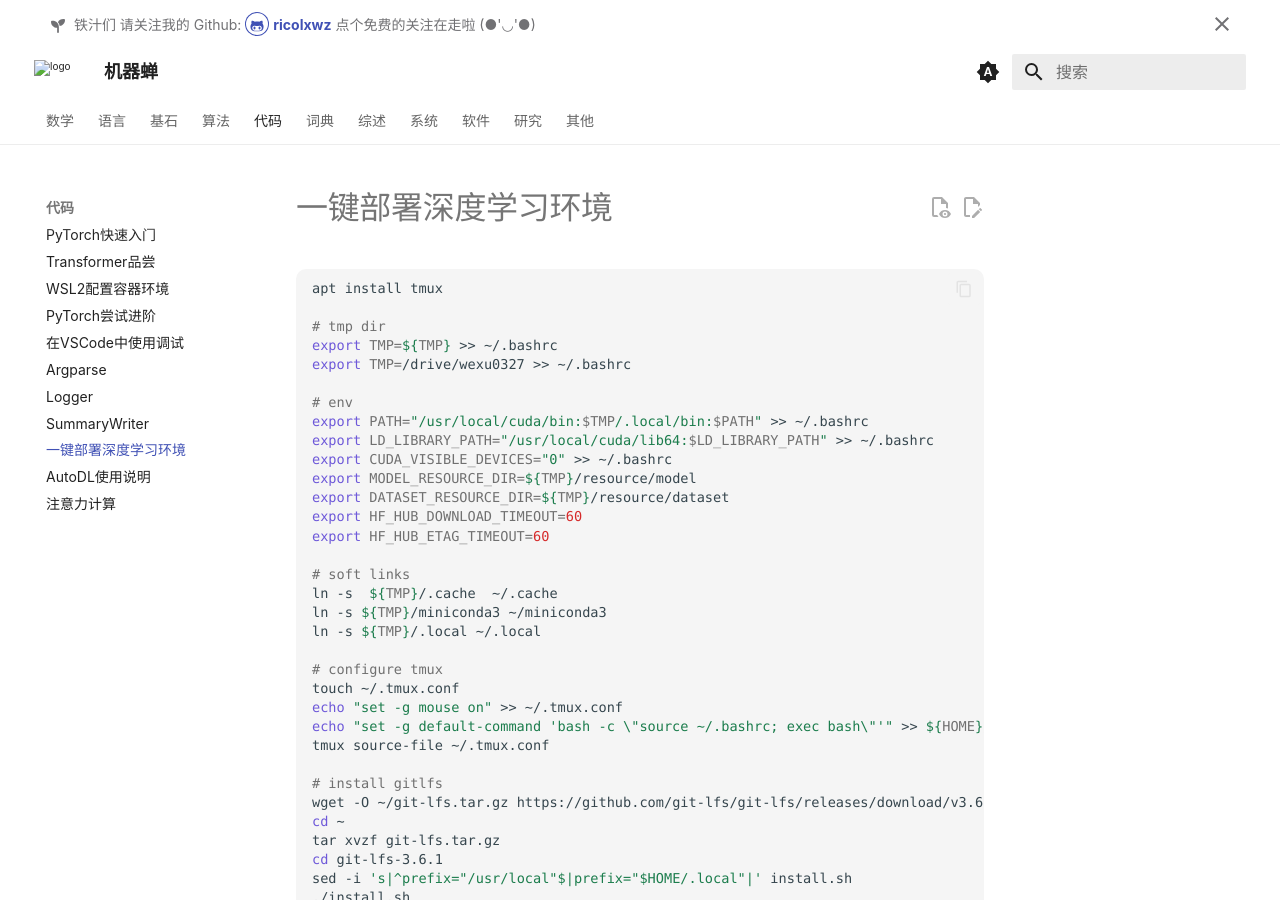
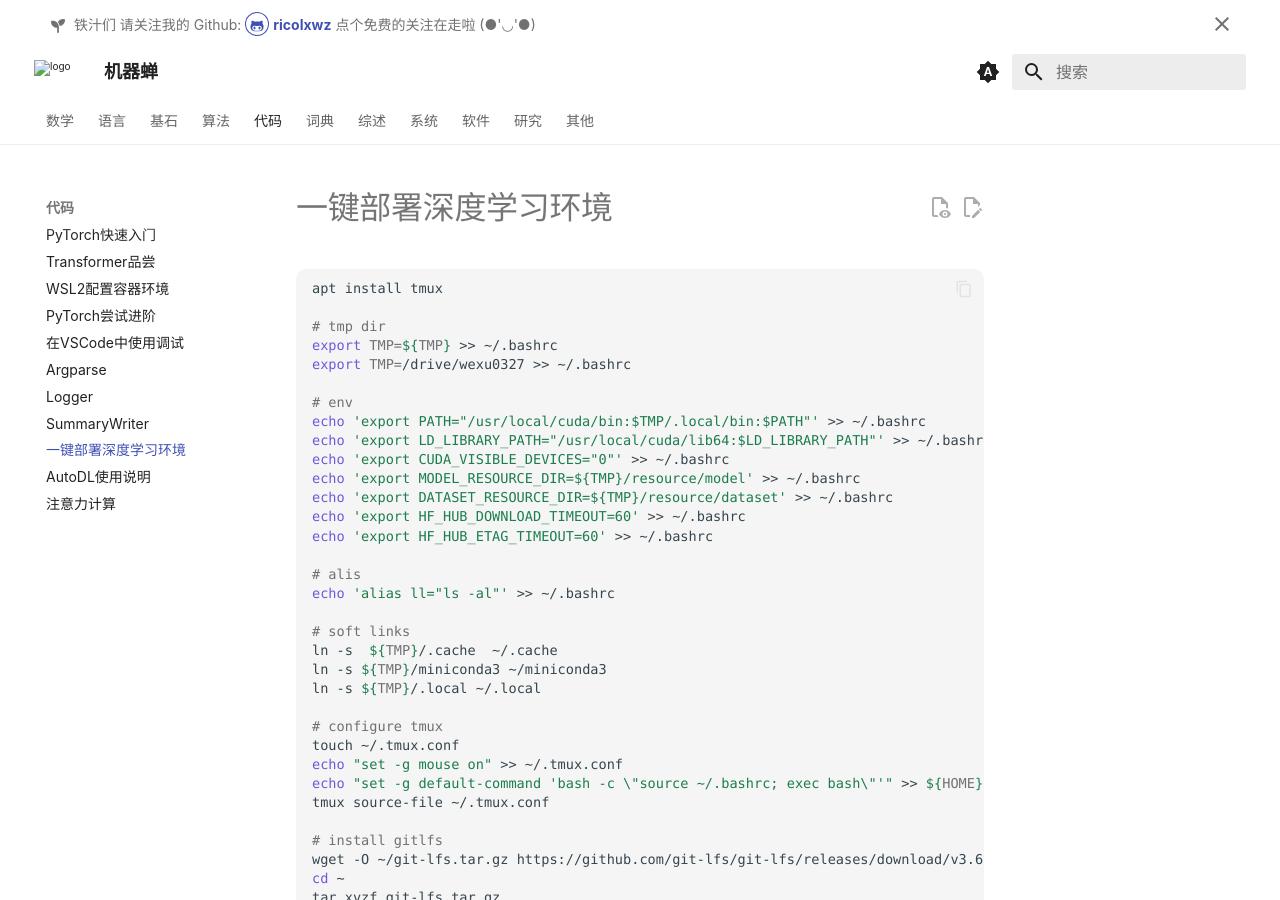
Before and after one commit to ricolxwz/note, an MkDocs documentation site: the page built from docs/code/deploy-dl-env.md, in a window 1280 px wide and 900 px high. Built offline with MkDocs 1.6.1 and Material for MkDocs 9.7.7, drawn with Linux system fonts in a browser that asks for light colours; some web fonts are replaced; comment, search, counter and statistics services are not loaded; a style sheet for code colours, icons or effects is not loaded.

Commit message:
docs: update deploy-dl-env.md

```diff
--- a/docs/code/deploy-dl-env.md
+++ b/docs/code/deploy-dl-env.md
@@ -11,13 +11,16 @@ export TMP=${TMP} >> ~/.bashrc
 export TMP=/drive/wexu0327 >> ~/.bashrc
 
 # env
-export PATH="/usr/local/cuda/bin:$TMP/.local/bin:$PATH" >> ~/.bashrc
-export LD_LIBRARY_PATH="/usr/local/cuda/lib64:$LD_LIBRARY_PATH" >> ~/.bashrc
-export CUDA_VISIBLE_DEVICES="0" >> ~/.bashrc
-export MODEL_RESOURCE_DIR=${TMP}/resource/model
-export DATASET_RESOURCE_DIR=${TMP}/resource/dataset
-export HF_HUB_DOWNLOAD_TIMEOUT=60
-export HF_HUB_ETAG_TIMEOUT=60
+echo 'export PATH="/usr/local/cuda/bin:$TMP/.local/bin:$PATH"' >> ~/.bashrc
+echo 'export LD_LIBRARY_PATH="/usr/local/cuda/lib64:$LD_LIBRARY_PATH"' >> ~/.bashrc
+echo 'export CUDA_VISIBLE_DEVICES="0"' >> ~/.bashrc
+echo 'export MODEL_RESOURCE_DIR=${TMP}/resource/model' >> ~/.bashrc
+echo 'export DATASET_RESOURCE_DIR=${TMP}/resource/dataset' >> ~/.bashrc
+echo 'export HF_HUB_DOWNLOAD_TIMEOUT=60' >> ~/.bashrc
+echo 'export HF_HUB_ETAG_TIMEOUT=60' >> ~/.bashrc
+
+# alis
+echo 'alias ll="ls -al"' >> ~/.bashrc
 
 # soft links
 ln -s  ${TMP}/.cache  ~/.cache
```
